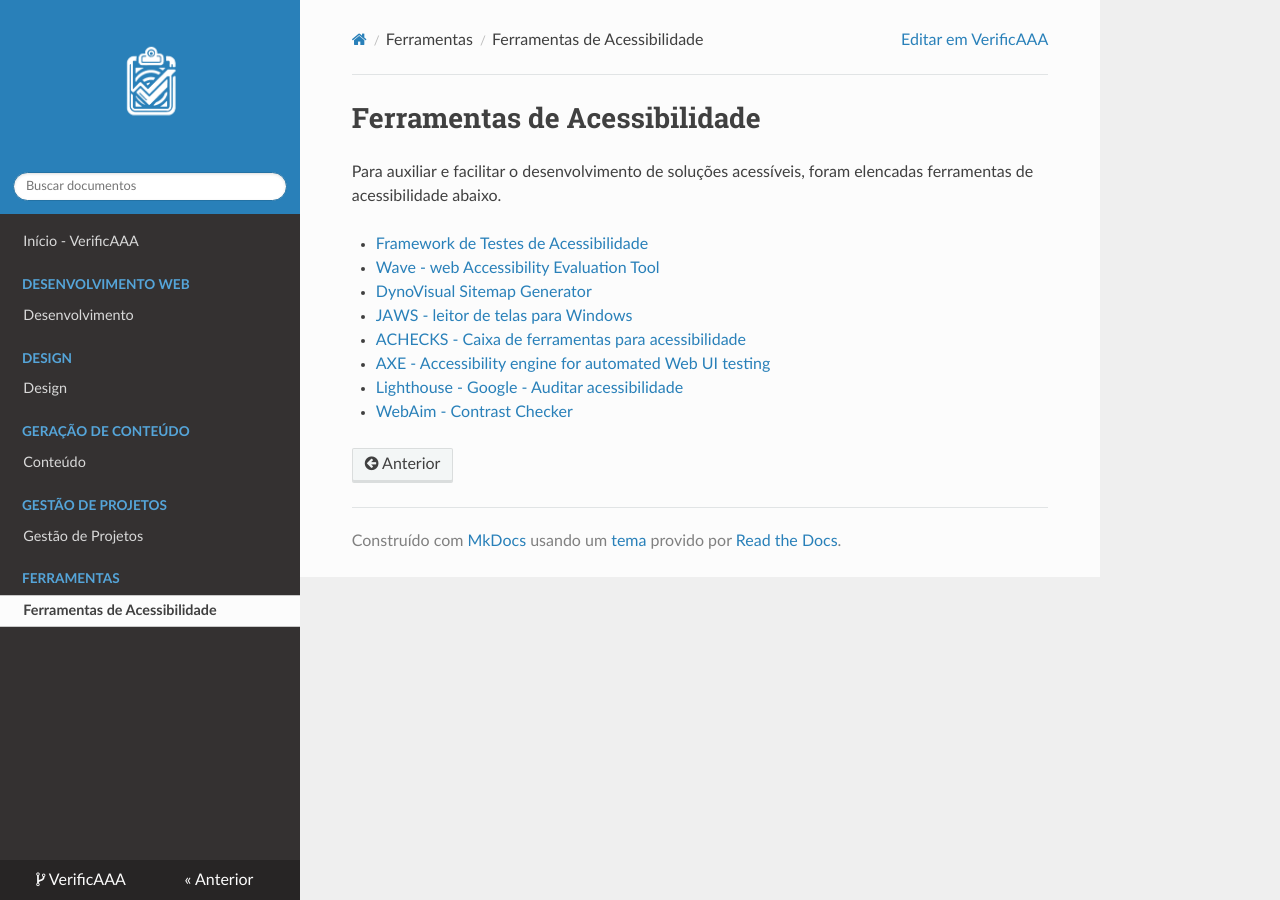
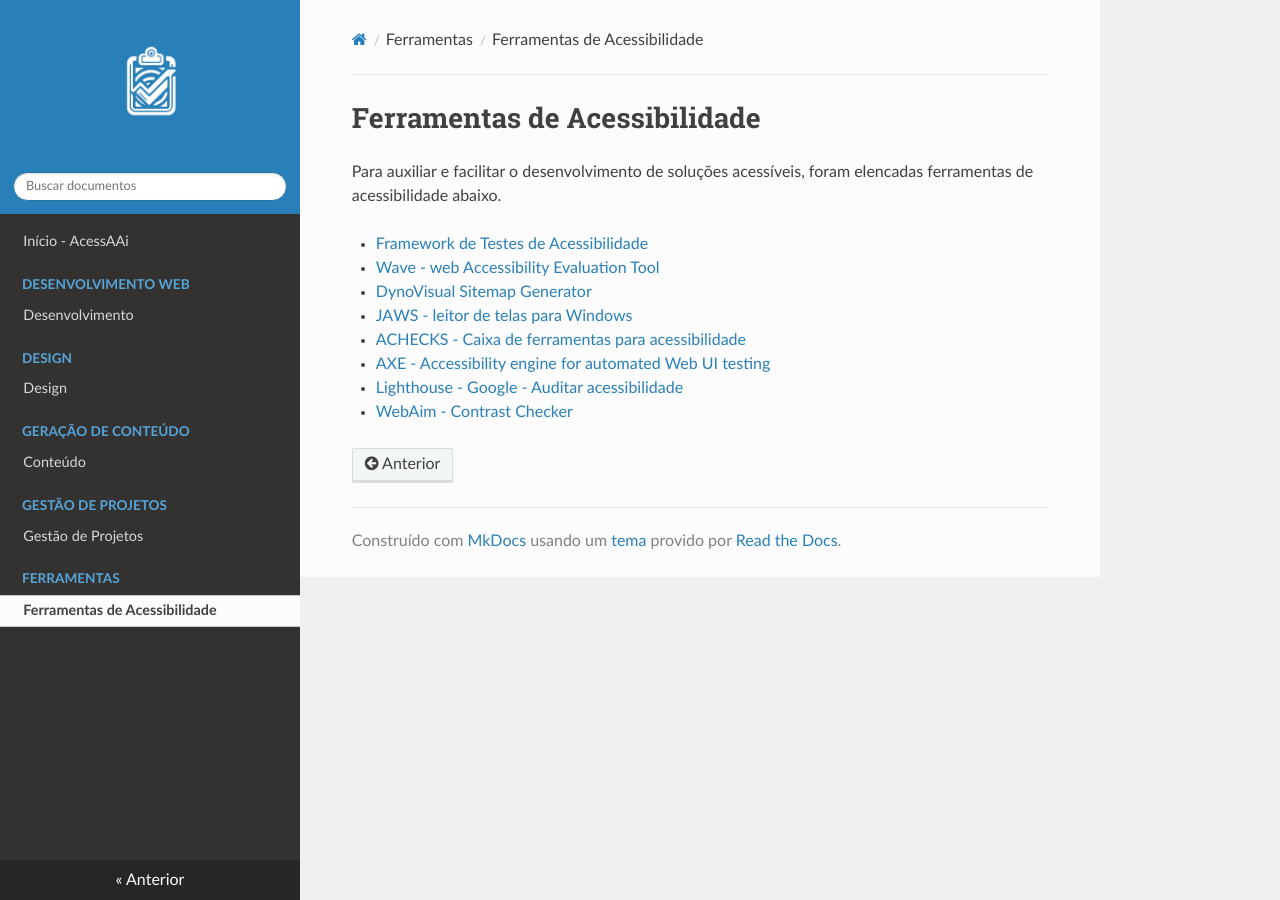
Before and after one commit to UnBIHC2025-1/IHC-2025.1-Grupo02, an MkDocs documentation site: the page built from docs/tools/ferramentas.md, in a window 1280 px wide. Built offline with MkDocs 1.6.1, drawn with Linux system fonts in a browser that asks for light colours; nearby versions of some CDN libraries.

Commit message:
fix: ajuste do arquivo .yml para nosso site

```diff
--- a/mkdocs.yml
+++ b/mkdocs.yml
@@ -1,13 +1,10 @@
-repo_url: https://github.com/vitorfleonardo/VerificAAA
-repo_name: VerificAAA
-
-site_url: https://github.com/vitorfleonardo/VerificAAA
-site_name: VerificAAA
+site_url: https://unbihc2025-1.github.io/IHC-2025.1-Grupo02/
+site_name: AcessAAí
 
 use_directory_urls: False
 
 nav:
-  - Início - VerificAAA: 'index.md'
+  - Início - AcessAAi: 'index.md'
 
   - Desenvolvimento Web:
     - Desenvolvimento: 'devWeb/non_text_content.md'
```
